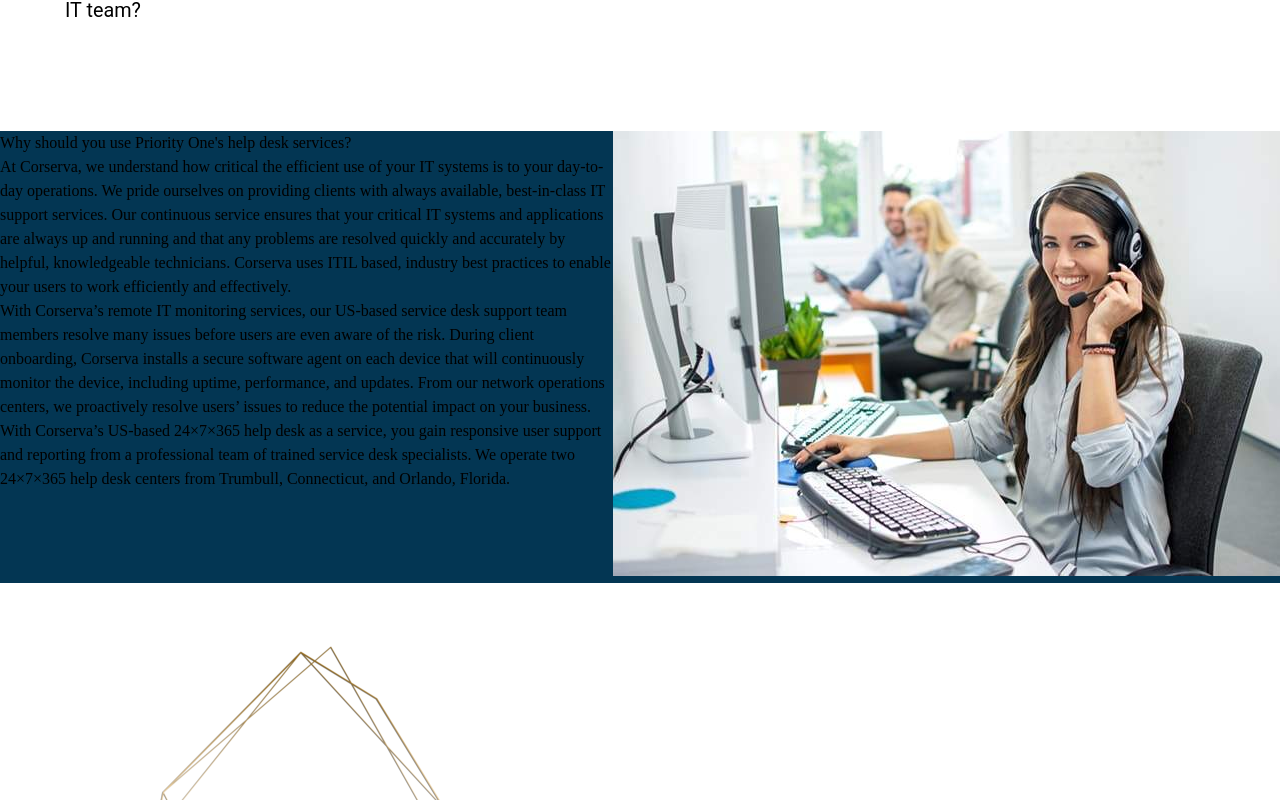
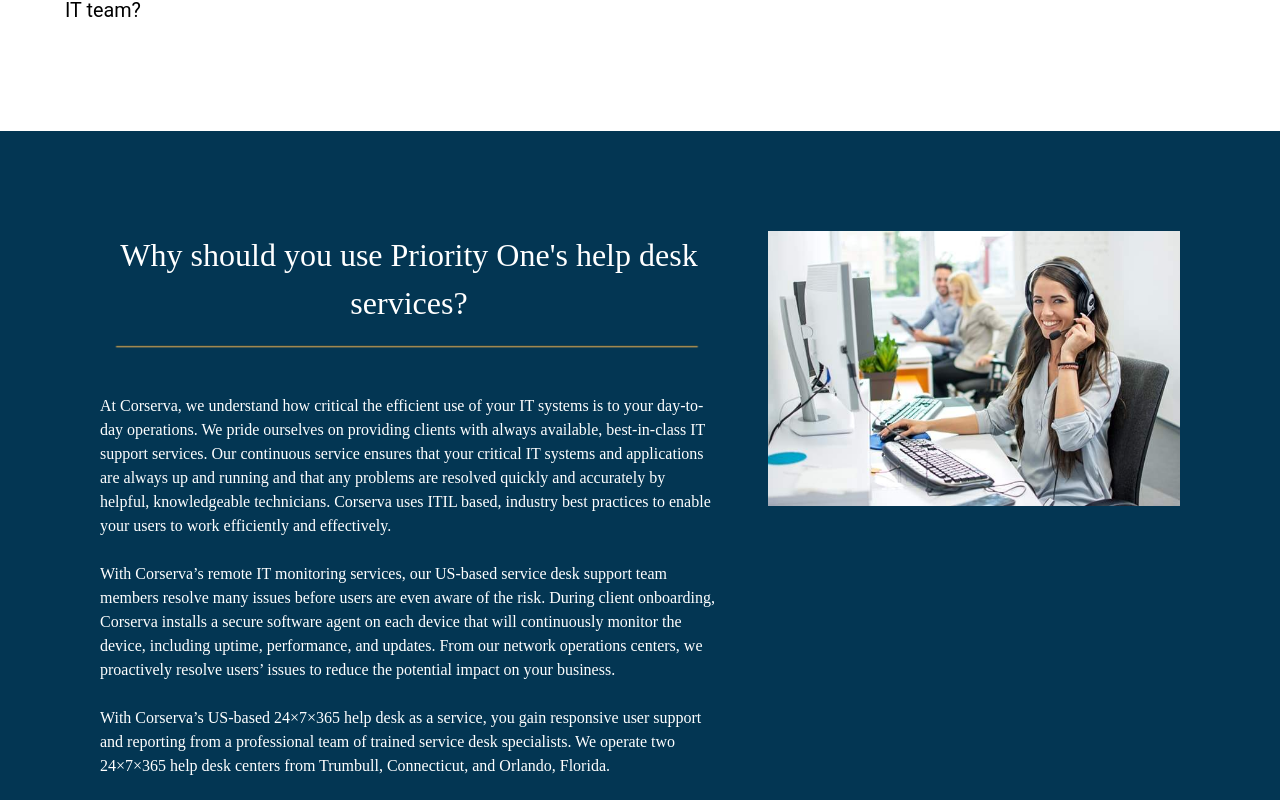
Before and after one commit to cwilso88/priorityOne, a React (Create React App) app: page / in a window 1280 px wide. Shown: the part 1100-1900 px from the top of the page. Built offline with nearby package versions, Linux system fonts and the light colour scheme.

Commit message:
Imported the gold upderline for title

```diff
--- a/src/components/WhyPriorityOne.js
+++ b/src/components/WhyPriorityOne.js
@@ -1,5 +1,6 @@
 import React from 'react'
 import helpdesk_woman from '../logos/helpdesk_woman.jpg'
+import line_600px from '../logos/line_600px.png'
 
 class WhyPriorityOne extends React.Component {
     render() {
@@ -8,8 +9,12 @@
                 <div className="whypriorityone_container row">
                     <div className="whypriorityone_text column_text">
                         <h1>Why should you use Priority One's help desk services?</h1>
+                        <img src={line_600px} alt="Gold underline" />
+                        <br />
                         <p>At Corserva, we understand how critical the efficient use of your IT systems is to your day-to-day operations. We pride ourselves on providing clients with always available, best-in-class IT support services. Our continuous service ensures that your critical IT systems and applications are always up and running and that any problems are resolved quickly and accurately by helpful, knowledgeable technicians. Corserva uses ITIL based, industry best practices to enable your users to work efficiently and effectively.</p>
+                        <br />
                         <p>With Corserva’s remote IT monitoring services, our US-based service desk support team members resolve many issues before users are even aware of the risk. During client onboarding, Corserva installs a secure software agent on each device that will continuously monitor the device, including uptime, performance, and updates. From our network operations centers, we proactively resolve users’ issues to reduce the potential impact on your business.</p>
+                        <br />
                         <p>With Corserva’s US-based 24×7×365 help desk as a service, you gain responsive user support and reporting from a professional team of trained service desk specialists. We operate two 24×7×365 help desk centers from Trumbull, Connecticut, and Orlando, Florida.</p>
                     </div>
                     <div className="whypriorityone_image column_image">
--- a/src/sass/_WhyPriorityOne.scss
+++ b/src/sass/_WhyPriorityOne.scss
@@ -1,12 +1,32 @@
 #whypriorityone {
     background-color: $deep-blue;
+    color: white;
+    height: 750px;
+    padding: 100px;
+
     .row {
         display: flex;
+        gap: 50px;
     }
     .column_text {
         flex: 60%;
+
+        h1 {
+          font-size: 2em;
+          text-align: center;
+        }
+        img {
+            margin-top: -20px;
+        }
+        p {
+          line-height: 1.5em;
+        }
     }
     .column_image {
         flex: 40%;
     }
+    img {
+        width: 100%;
+        height: auto;
+    }
 }
```
